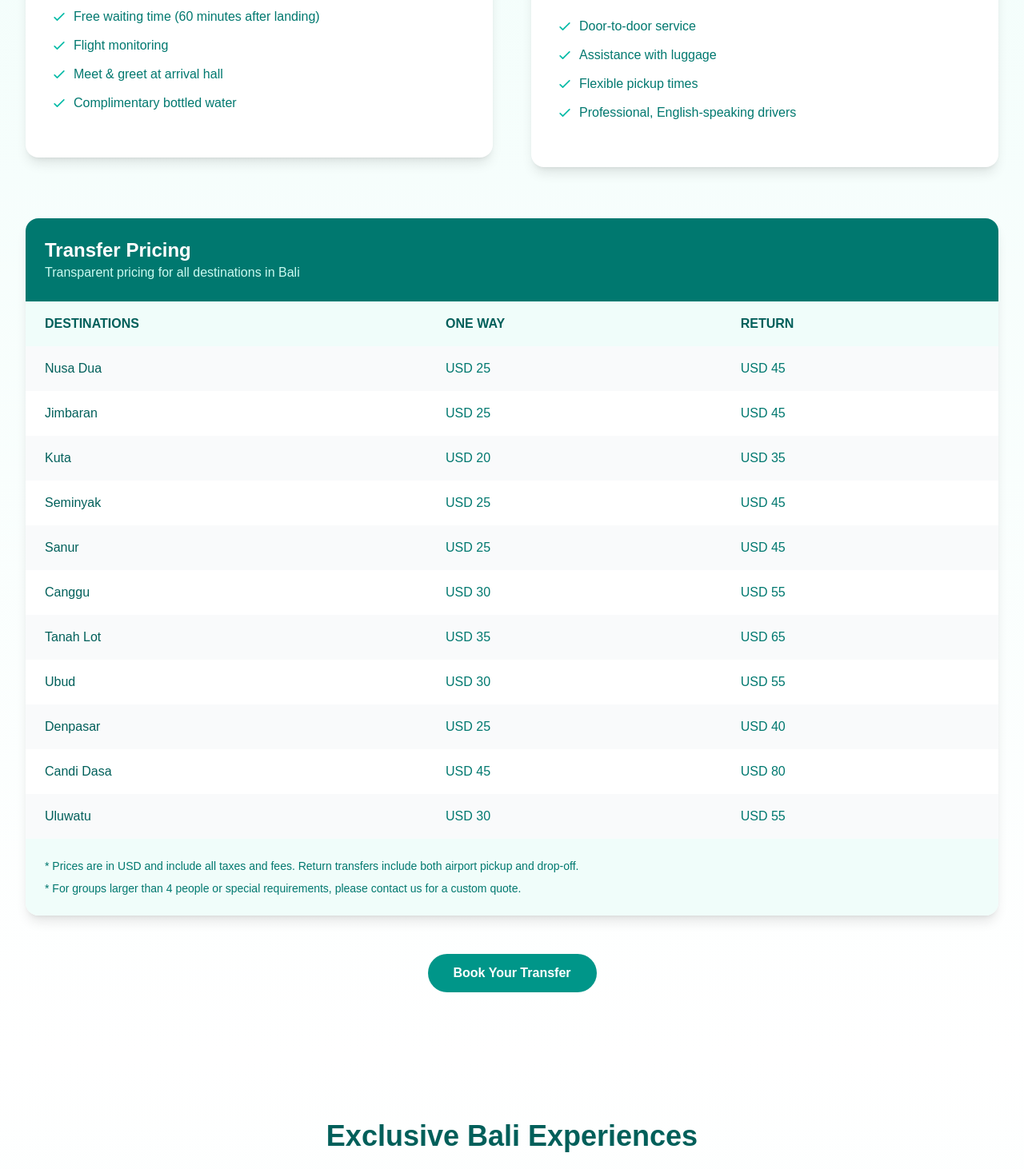
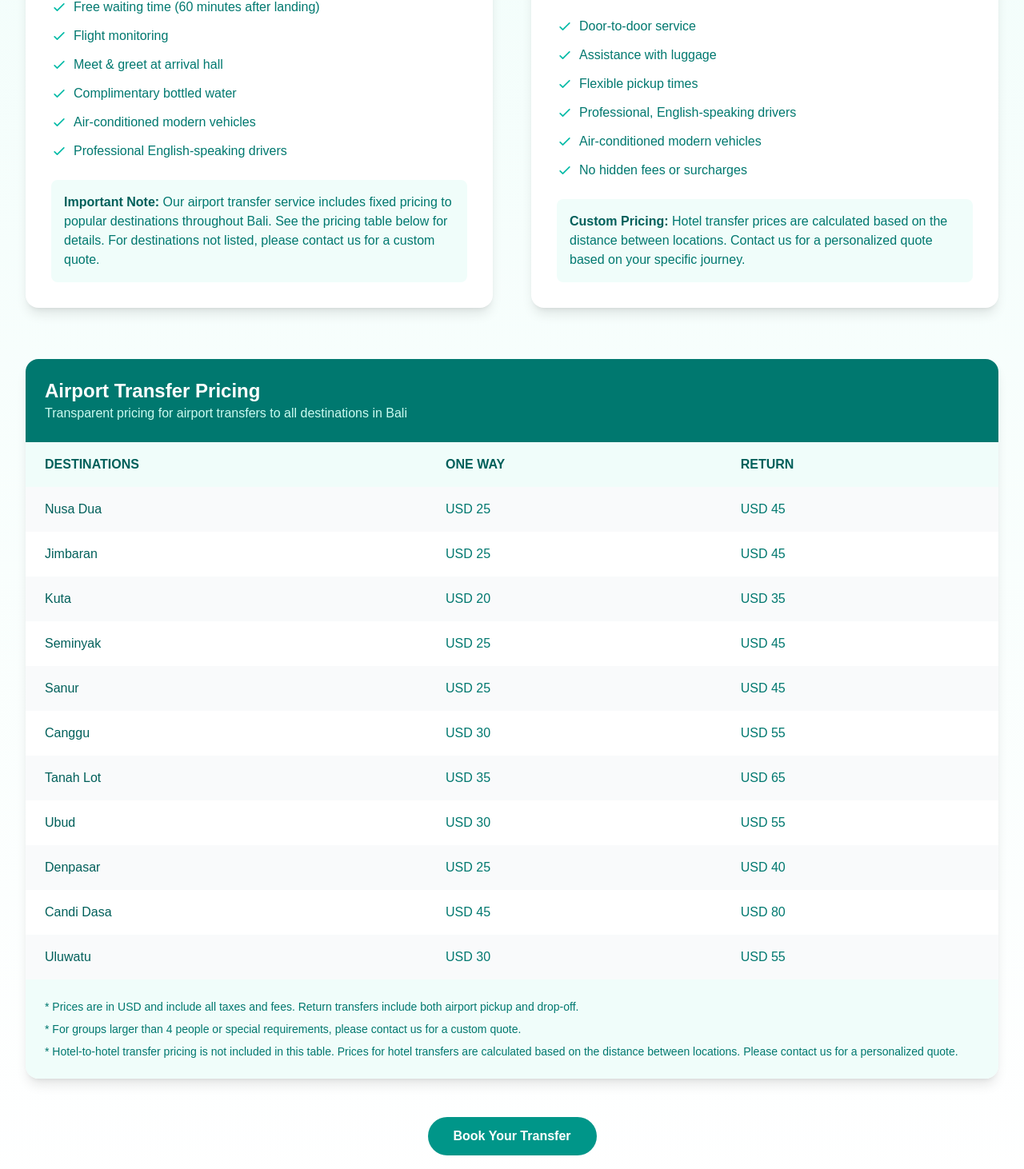
Before and after one commit to Diyow/Excellent-Transport-Service, a Next.js app: page / in a window 1280 px wide. Shown: the part 4599-6061 px from the top of the page at 80% size. Built offline with nearby package versions, Linux system fonts and the light colour scheme.

Commit message:
feat(TransferServices): add WhatsApp booking and enhance service details
- Implement WhatsApp booking functionality for transfer services
- Add additional service details and notes for airport and hotel transfers
- Update UI to improve layout and user experience

```diff
--- a/src/app/components/TransferServices.js
+++ b/src/app/components/TransferServices.js
@@ -4,6 +4,13 @@ import Image from "next/image";
 import Link from "next/link";
 
 export default function TransferServices() {
+    const handleWhatsAppClick = () => {
+        const phoneNumber = "6287741459807";
+        const message = "Hi, I'm interested in booking a Transfer Service. Can you help me with more information?";
+        const whatsappUrl = `https://wa.me/${phoneNumber}?text=${encodeURIComponent(message)}`;
+        window.open(whatsappUrl, '_blank');
+      };
+
   // Airport transfer pricing data
   const transferPricing = [
     { destination: "Nusa Dua", oneWay: 25, return: 45 },
@@ -34,14 +41,14 @@ export default function TransferServices() {
           </p>
         </motion.div>
 
-        <div className="grid grid-cols-1 lg:grid-cols-2 gap-12 items-center mb-16">
+        <div className="grid grid-cols-1 lg:grid-cols-2 gap-12 items-stretch mb-16">
           {/* Airport Transfer */}
           <motion.div
             initial={{ opacity: 0, x: -30 }}
             whileInView={{ opacity: 1, x: 0 }}
             viewport={{ once: true }}
             transition={{ delay: 0.2 }}
-            className="bg-white rounded-2xl overflow-hidden shadow-lg p-6 md:p-8"
+            className="bg-white rounded-2xl overflow-hidden shadow-lg p-6 md:p-8 flex flex-col"
           >
             <div className="flex items-center mb-6">
               <div className="bg-teal-100 p-3 rounded-full mr-4">
@@ -79,7 +86,24 @@ export default function TransferServices() {
                 </svg>
                 Complimentary bottled water
               </li>
+              <li className="flex items-start">
+                <svg className="h-5 w-5 text-teal-500 mr-2 mt-0.5" fill="none" stroke="currentColor" viewBox="0 0 24 24">
+                  <path strokeLinecap="round" strokeLinejoin="round" strokeWidth="2" d="M5 13l4 4L19 7"></path>
+                </svg>
+                Air-conditioned modern vehicles
+              </li>
+              <li className="flex items-start">
+                <svg className="h-5 w-5 text-teal-500 mr-2 mt-0.5" fill="none" stroke="currentColor" viewBox="0 0 24 24">
+                  <path strokeLinecap="round" strokeLinejoin="round" strokeWidth="2" d="M5 13l4 4L19 7"></path>
+                </svg>
+                Professional English-speaking drivers
+              </li>
             </ul>
+            <div className="mt-auto p-4 bg-teal-50 rounded-lg">
+              <p className="text-teal-700 font-medium">
+                <span className="text-teal-800 font-bold">Important Note:</span> Our airport transfer service includes fixed pricing to popular destinations throughout Bali. See the pricing table below for details. For destinations not listed, please contact us for a custom quote.
+              </p>
+            </div>
           </motion.div>
 
           {/* Hotel Transfer */}
@@ -88,7 +112,7 @@ export default function TransferServices() {
             whileInView={{ opacity: 1, x: 0 }}
             viewport={{ once: true }}
             transition={{ delay: 0.4 }}
-            className="bg-white rounded-2xl overflow-hidden shadow-lg p-6 md:p-8"
+            className="bg-white rounded-2xl overflow-hidden shadow-lg p-6 md:p-8 flex flex-col"
           >
             <div className="flex items-center mb-6">
               <div className="bg-teal-100 p-3 rounded-full mr-4">
@@ -126,7 +150,24 @@ export default function TransferServices() {
                 </svg>
                 Professional, English-speaking drivers
               </li>
+              <li className="flex items-start">
+                <svg className="h-5 w-5 text-teal-500 mr-2 mt-0.5" fill="none" stroke="currentColor" viewBox="0 0 24 24">
+                  <path strokeLinecap="round" strokeLinejoin="round" strokeWidth="2" d="M5 13l4 4L19 7"></path>
+                </svg>
+                Air-conditioned modern vehicles
+              </li>
+              <li className="flex items-start">
+                <svg className="h-5 w-5 text-teal-500 mr-2 mt-0.5" fill="none" stroke="currentColor" viewBox="0 0 24 24">
+                  <path strokeLinecap="round" strokeLinejoin="round" strokeWidth="2" d="M5 13l4 4L19 7"></path>
+                </svg>
+                No hidden fees or surcharges
+              </li>
             </ul>
+            <div className="mt-auto p-4 bg-teal-50 rounded-lg">
+              <p className="text-teal-700 font-medium">
+                <span className="text-teal-800 font-bold">Custom Pricing:</span> Hotel transfer prices are calculated based on the distance between locations. Contact us for a personalized quote based on your specific journey.
+              </p>
+            </div>
           </motion.div>
         </div>
 
@@ -139,8 +180,8 @@ export default function TransferServices() {
           className="bg-white rounded-2xl overflow-hidden shadow-lg"
         >
           <div className="p-6 bg-teal-700 text-white">
-            <h3 className="text-2xl font-bold">Transfer Pricing</h3>
-            <p className="text-teal-100">Transparent pricing for all destinations in Bali</p>
+            <h3 className="text-2xl font-bold">Airport Transfer Pricing</h3>
+            <p className="text-teal-100">Transparent pricing for airport transfers to all destinations in Bali</p>
           </div>
           <div className="overflow-x-auto">
             <table className="w-full text-left">
@@ -169,17 +210,20 @@ export default function TransferServices() {
             <p className="text-sm mt-2">
               * For groups larger than 4 people or special requirements, please contact us for a custom quote.
             </p>
+            <p className="text-sm mt-2 font-medium">
+              * Hotel-to-hotel transfer pricing is not included in this table. Prices for hotel transfers are calculated based on the distance between locations. Please contact us for a personalized quote.
+            </p>
           </div>
         </motion.div>
 
         {/* CTA Button */}
         <div className="mt-12 text-center">
-          <Link
-            href="/contact"
+          <button
+            onClick={handleWhatsAppClick}
             className="inline-block bg-teal-600 text-white px-8 py-3 rounded-full font-semibold hover:bg-teal-700 transition-colors duration-200"
           >
             Book Your Transfer
-          </Link>
+          </button>
         </div>
       </div>
     </section>
```
